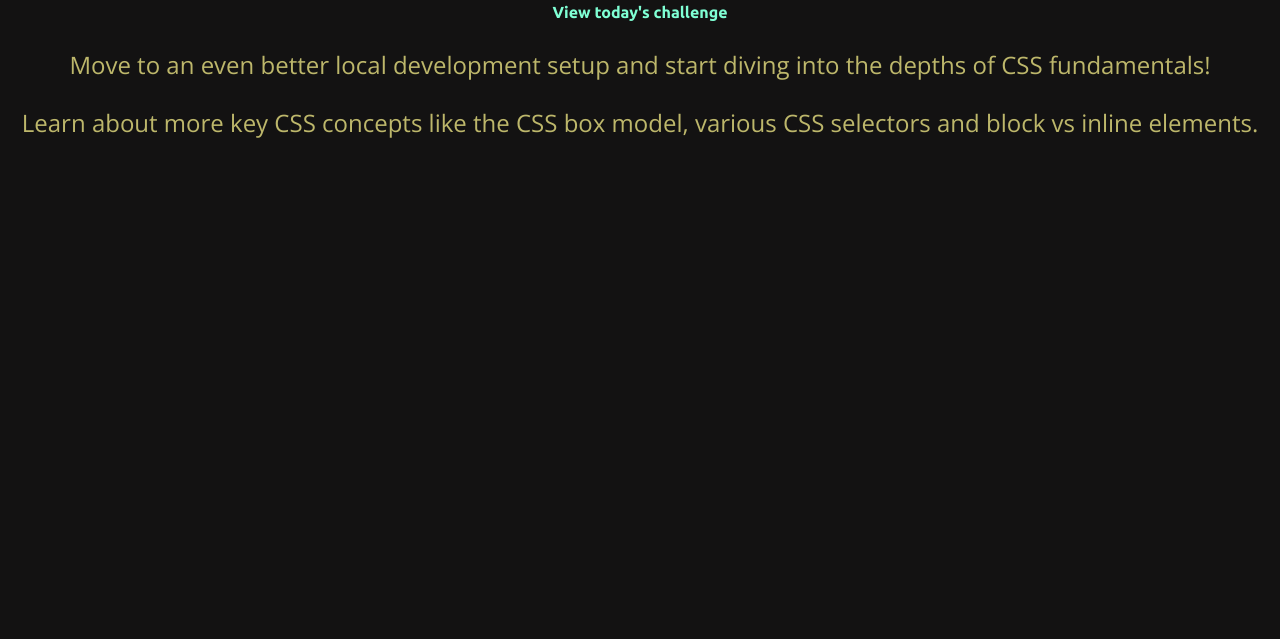
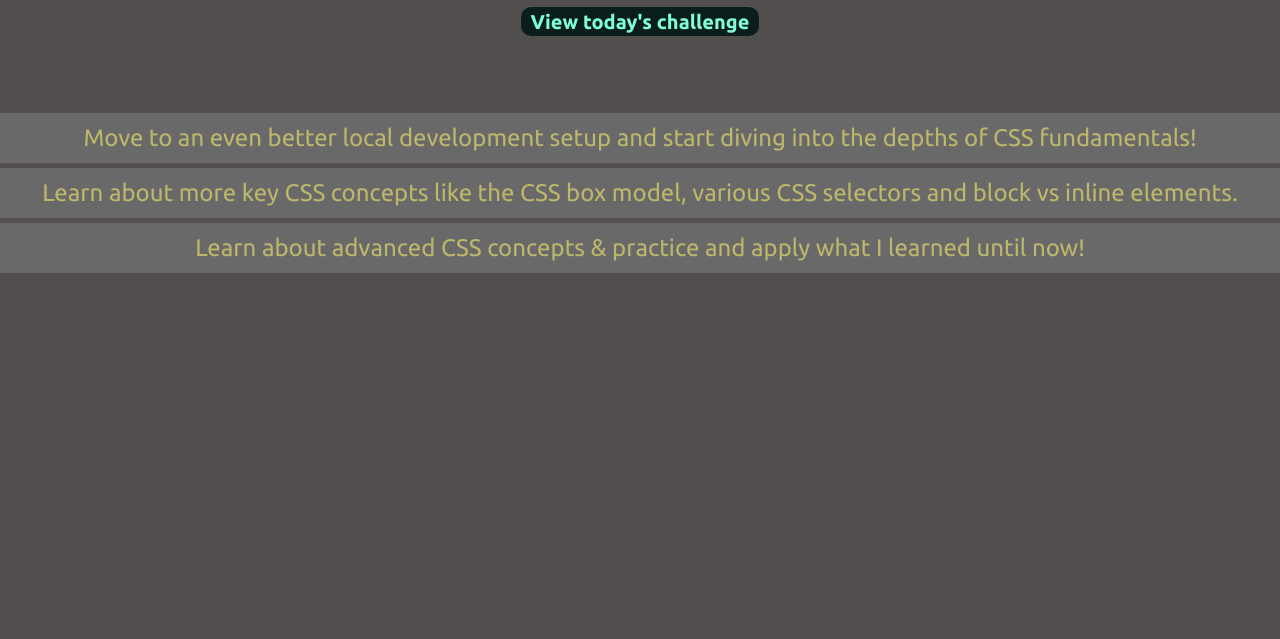
Before and after one commit to ca024/day006, a plain HTML site: page full-week.html in a window 1280 px wide. Shown: the part 161-800 px from the top of the page. Drawn offline with nearby package versions, Linux system fonts and the light colour scheme.

Commit message:
Add some styling

```diff
--- a/assets/css/full-week.css
+++ b/assets/css/full-week.css
@@ -1,11 +1,35 @@
 /* Styling for full-week.html */
-.upcoming-challenge {
+h1 {
+  font-size: 40px;
+}
+a {
+  background-color: rgb(10, 29, 29);
+  padding: 3px 10px;
+  border-radius: 10px;
+  font-size: 20px;
+}
+
+/* Remove numbers/bullets of ul/ol if it's displaying */
+/* li {
+  list-style: none;
+} */
+/* End of noted code*/
+ol li {
   font-size: x-large;
   color: darkkhaki;
+  line-height: 50px;
+  background-color: dimgray;
+  margin-bottom: 5px;
+
+  /* Display the numbers/bullets of ul/ol */
+  /* display: list-item;
+  list-style-position: inside; */
+  /* End of noted code*/
 }
 
-.upcoming-challenge:hover {
+ol li:hover {
   /* Transform the element by scaling the size*/
   transform: scale(1.1, 1.1);
 }
+
 /* End of code for full-week.html */
--- a/assets/css/style.css
+++ b/assets/css/style.css
@@ -4,7 +4,7 @@
   margin: 0;
   padding: 0;
   font-family: "Ubuntu", sans-serif;
-  background-color: rgb(19, 18, 18);
+  background-color: rgb(82, 78, 78);
 }
 
 body {
--- a/full-week.html
+++ b/full-week.html
@@ -13,16 +13,23 @@
     <p>
       <a href="./index.html">View today's challenge</a>
     </p>
-    <p class="upcoming-challenge">
-      Move to an even better local development setup and start diving into the
-      depths of CSS fundamentals!
-    </p>
-    <p class="upcoming-challenge">
-      Learn about more key CSS concepts like the CSS box model, various CSS
-      selectors and block vs inline elements.
-    </p>
+
     <br />
     <br />
     <br />
+    <ol>
+      <li>
+        Move to an even better local development setup and start diving into the
+        depths of CSS fundamentals!
+      </li>
+      <li>
+        Learn about more key CSS concepts like the CSS box model, various CSS
+        selectors and block vs inline elements.
+      </li>
+      <li>
+        Learn about advanced CSS concepts & practice and apply what I learned
+        until now!
+      </li>
+    </ol>
   </body>
 </html>
```
